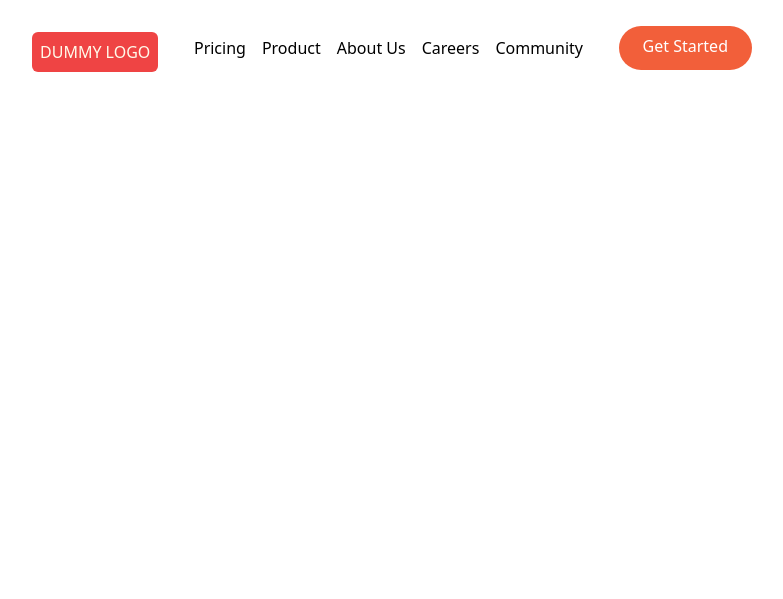
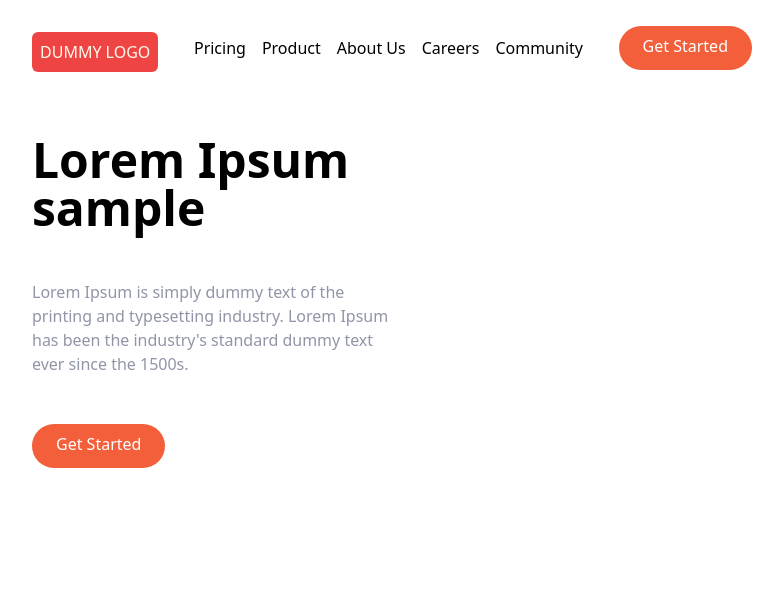
Before and after one commit to lutfiqaraman/landingpagetailwindproject, a website: page index.html in a window 1280 px wide. Shown: the whole page, without its empty margins (248-1031 px from the left). Drawn offline with Linux system fonts and the light colour scheme.

Commit message:
build the left side of the hero section

```diff
--- a/index.html
+++ b/index.html
@@ -12,17 +12,37 @@
         <div class="pt-2">
             <p class="bg-red-500 text-amber-50 p-2 rounded-md">DUMMY LOGO</p>
         </div>
-        <div class="hidden md:flex space-x-4">
+        <div class="hidden space-x-4 md:flex">
             <a href="#" class="hover:text-darkGrayishBlue">Pricing</a>
             <a href="#" class="hover:text-darkGrayishBlue">Product</a>
             <a href="#" class="hover:text-darkGrayishBlue">About Us</a>
             <a href="#" class="hover:text-darkGrayishBlue">Careers</a>
             <a href="#" class="hover:text-darkGrayishBlue">Community</a>
         </div>
-        <a href="#" class="hidden md:block p-3 px-6 pt-2 text-white bg-brightRed rounded-full align-baseline hover:bg-brightRedLight">
+        <a href="#" class="hidden p-3 px-6 pt-2 text-white bg-brightRed rounded-full align-baseline hover:bg-brightRedLight md:block">
             Get Started
         </a>
     </div>
 </nav>
+
+<!-- Hero section -->
+<section id="hero">
+    <div class="container flex flex-col-reverse md:flex-row items-center px-6 mx-auto mt-10 space-y-0 md:space-y-0">
+        <!-- left part of hero section-->
+        <div class="flex flex-col mb-32 space-y-12 md:w-1/2">
+            <h1 class="max-w-md text-4xl font-bold text-center md:text-5xl md:text-left">
+                Lorem Ipsum sample
+            </h1>
+            <p class="max-w-sm text-center text-darkGrayishBlue md:text-left">
+                Lorem Ipsum is simply dummy text of the printing and typesetting industry. Lorem Ipsum has been the industry's standard dummy text ever since the 1500s.
+            </p>
+            <div class="flex justify-center md:justify-start">
+                <a href="#" class="p-3 px-6 pt-2 text-white bg-brightRed rounded-full align-baseline hover:bg-brightRedLight">
+                    Get Started
+                </a>
+            </div>
+        </div>
+    </div>
+</section>
 </body>
 </html>
```
Also changed, not shown: css/main.css.
